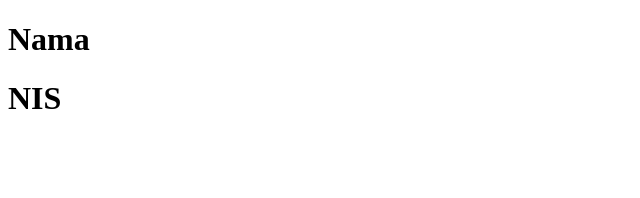
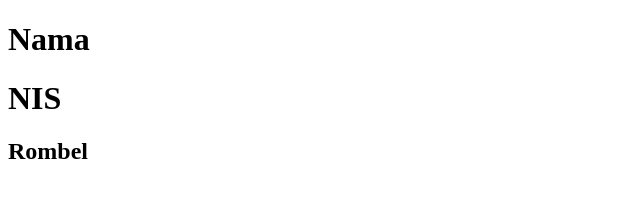
Before and after one commit to akmalmaulanabasri/git-colaboration-akmal, a plain HTML site: page index.html in a window 1280 px wide. Shown: the whole page, without its empty margins (0-640 px from the left). Drawn offline with Linux system fonts and the light colour scheme.

Commit message:
menambahkan baris h2

```diff
--- a/index.html
+++ b/index.html
@@ -9,5 +9,6 @@
 <body>
     <h1>Nama</h1>
     <h1>NIS</h1>
+    <h2>Rombel</h2>
 </body>
 </html>
```
